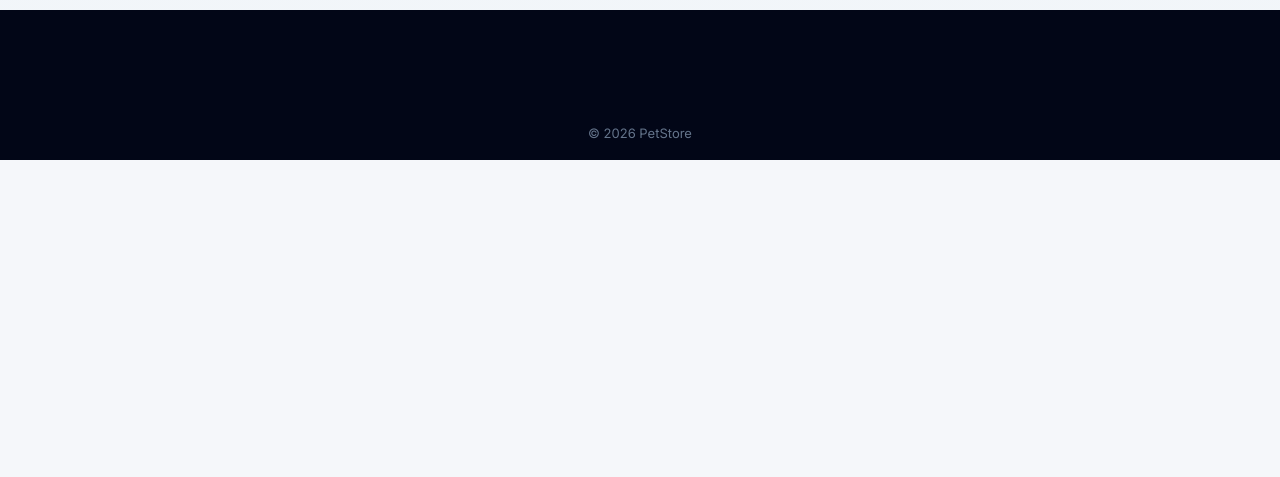
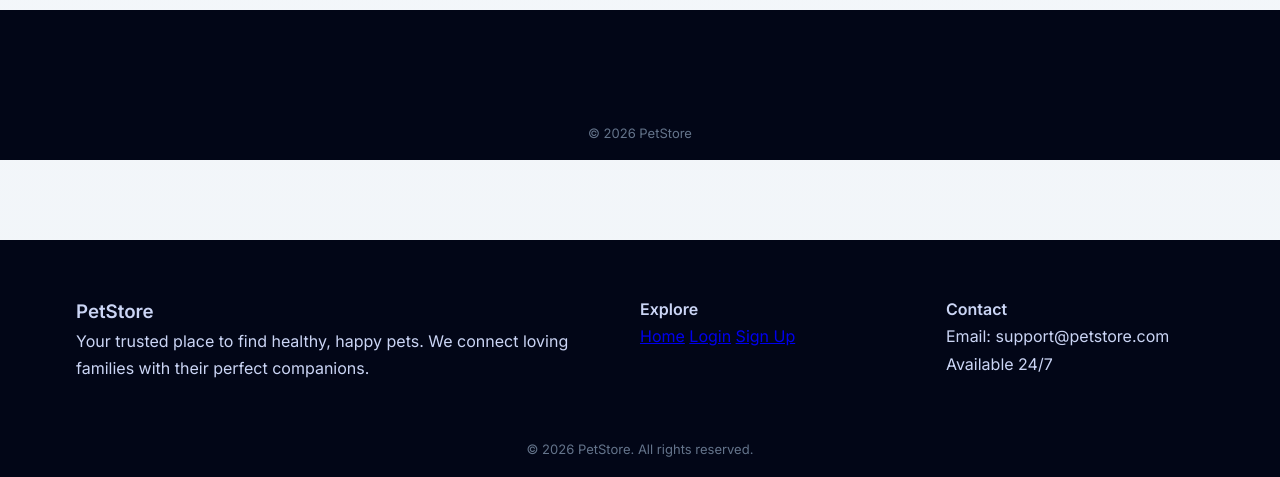
Before and after one commit to Almira011/PetShop, a Django app: page /auth/signup/ in a window 1280 px wide. Shown: the part 1286-1763 px from the top of the page. Before the commit the page ends 1446 px from the top, so only its background shows below. Run offline with Django 5.2, Linux system fonts and the light colour scheme.

Commit message:
css changes and database1132

```diff
--- a/Shop/templates/base.html
+++ b/Shop/templates/base.html
@@ -109,5 +109,7 @@
 });
 </script>
 
+
+<footer class="site-footer"> <div class="footer-container"> <div class="footer-brand"> <h3>PetStore</h3> <p> Your trusted place to find healthy, happy pets. We connect loving families with their perfect companions. </p> </div> <div class="footer-links"> <h4>Explore</h4> <a href="{% url 'product_list' %}">Home</a> {% if user.is_authenticated %} <a href="{% url 'customer_profile' %}">Profile</a> <a href="{% url 'my_orders' %}">My Orders</a> {% else %} <a href="{% url 'login' %}">Login</a> <a href="{% url 'signup' %}">Sign Up</a> {% endif %} </div> <div class="footer-meta"> <h4>Contact</h4> <p>Email: support@petstore.com</p> <p>Available 24/7</p> </div> </div> <div class="footer-bottom"> © {% now "Y" %} PetStore. All rights reserved. </div> </footer>
 </body>
 </html>
```
